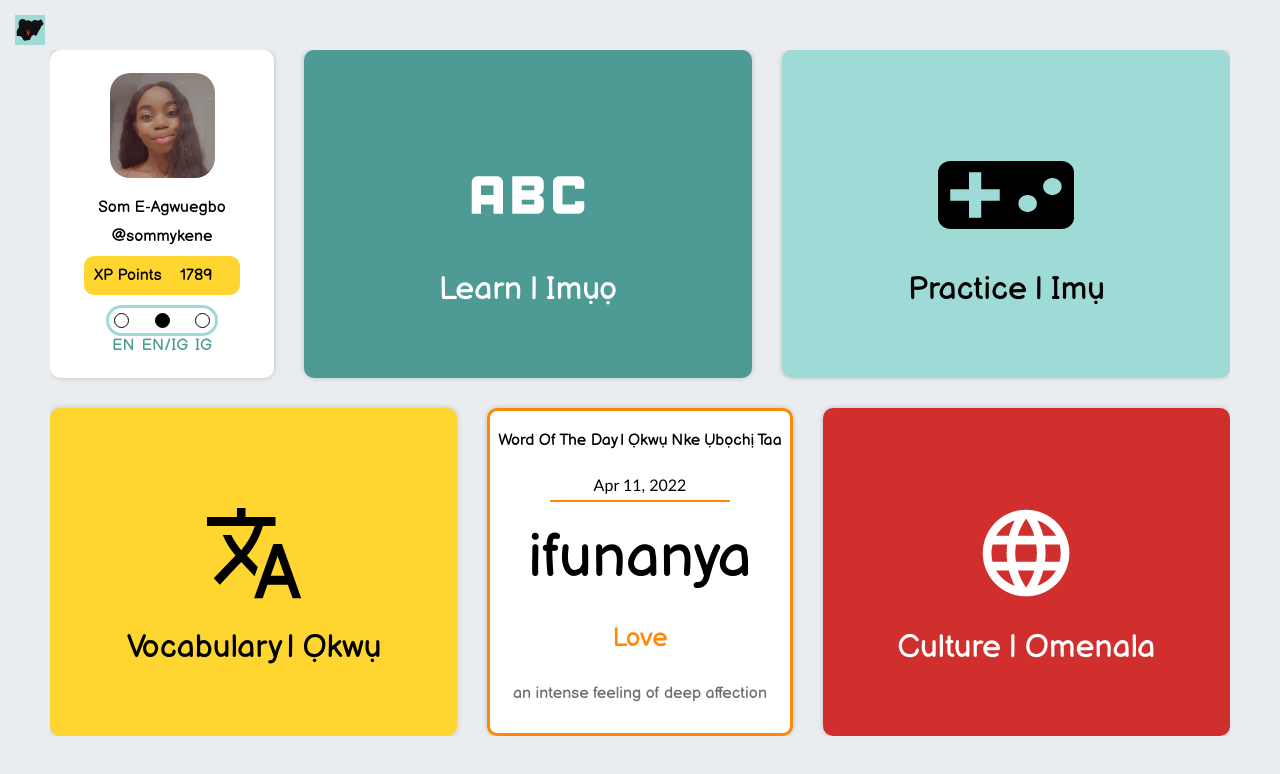
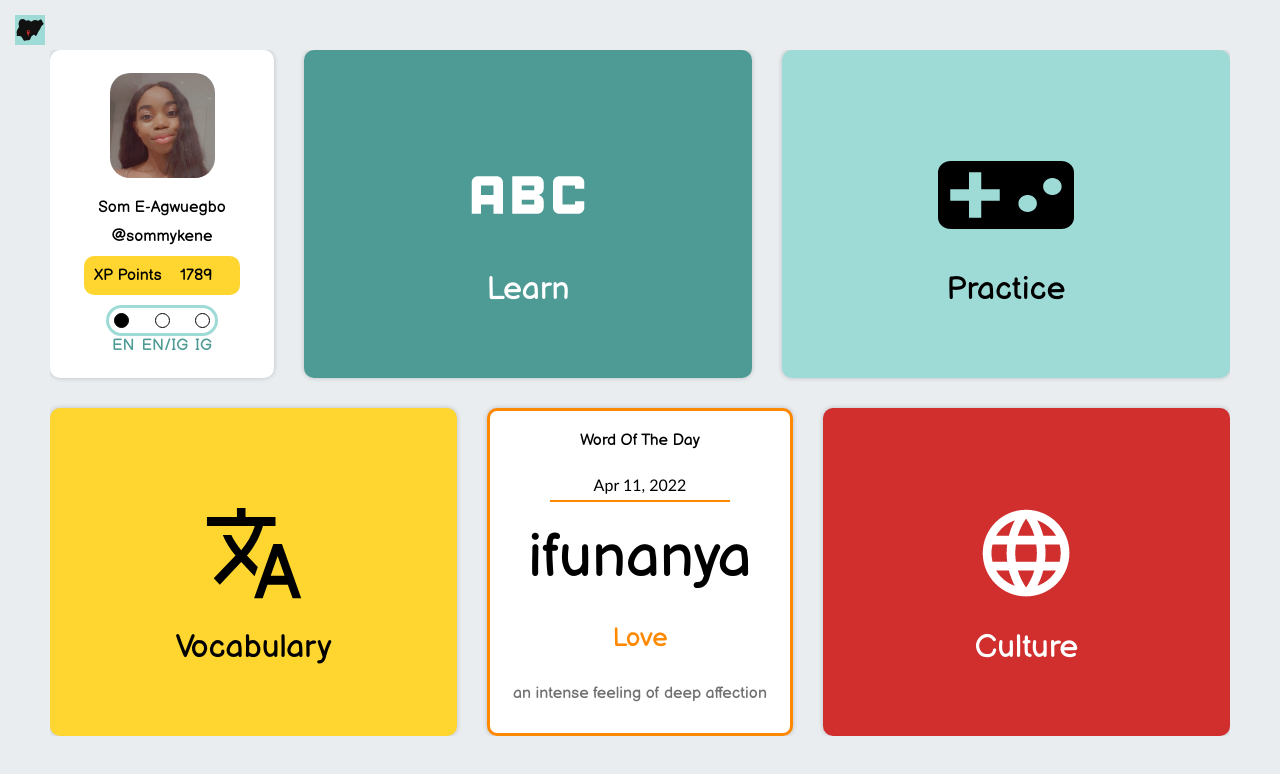
Before and after one commit to sommykene/coc251-project-v3, a React (Create React App) app: page / in a window 1280 px wide. Shown: the top 774 px of the page. Built offline with nearby package versions, Linux system fonts and the light colour scheme.

Commit message:
changed toggle language to check i18n prop

```diff
--- a/src/components/ToggleSwitch.js
+++ b/src/components/ToggleSwitch.js
@@ -5,8 +5,7 @@ import "./stylesheet.css";
 
 function ToggleSwitch() {
   const { t, i18n } = useTranslation("common");
-
-  const [language, setLanguage] = useState("enig");
+  const [language, setLanguage] = useState(i18n.language);
 
   useEffect(() => {
     handleLanguageChange(language);
```
